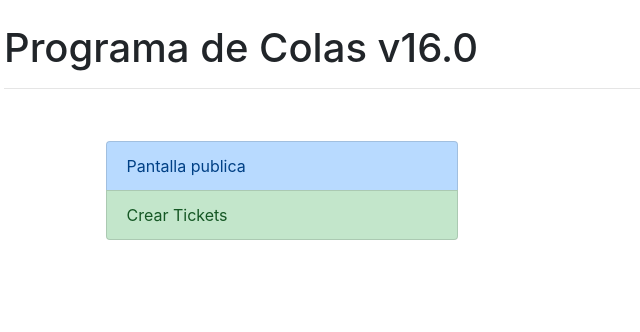
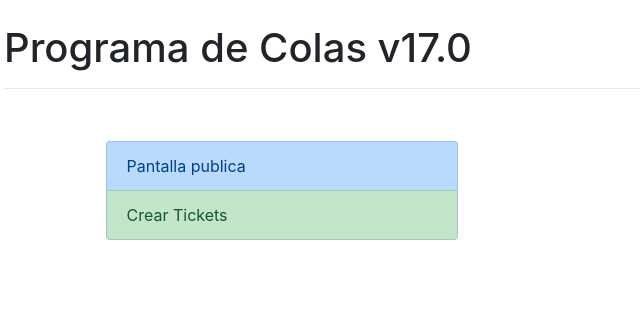
Before and after one commit to DAOBLUR/SistemaGestionDeColasPorTurnos, a website: page public/index.html in a window 1280 px wide. Shown: the full height of the page, 81-721 px from the left. Drawn offline with nearby package versions, Linux system fonts and the light colour scheme.

Commit message:
Email v3

```diff
--- a/public/index.html
+++ b/public/index.html
@@ -13,7 +13,7 @@
 </head>
 
 <body class="container mt-4">
-    <h1>Programa de Colas v16.0</h1>
+    <h1>Programa de Colas v17.0</h1>
     <hr>
 
     <div class="container">
```
Also changed, not shown: 1 other file.
